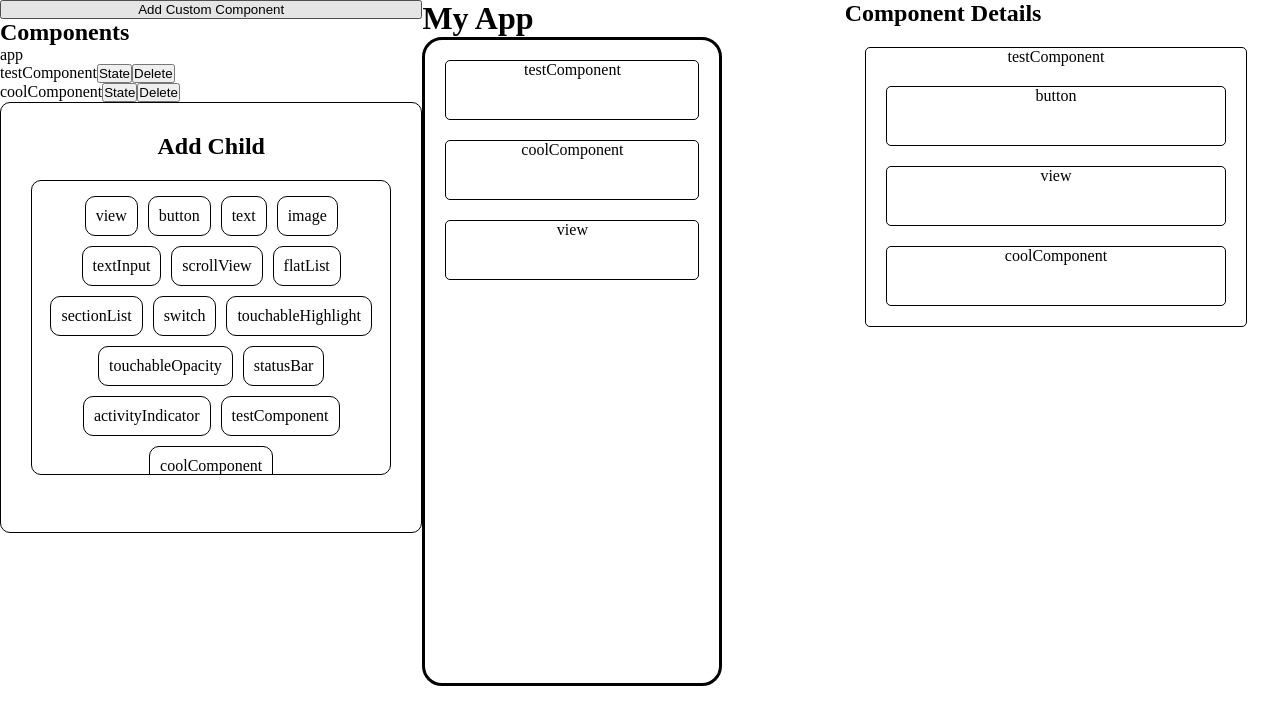
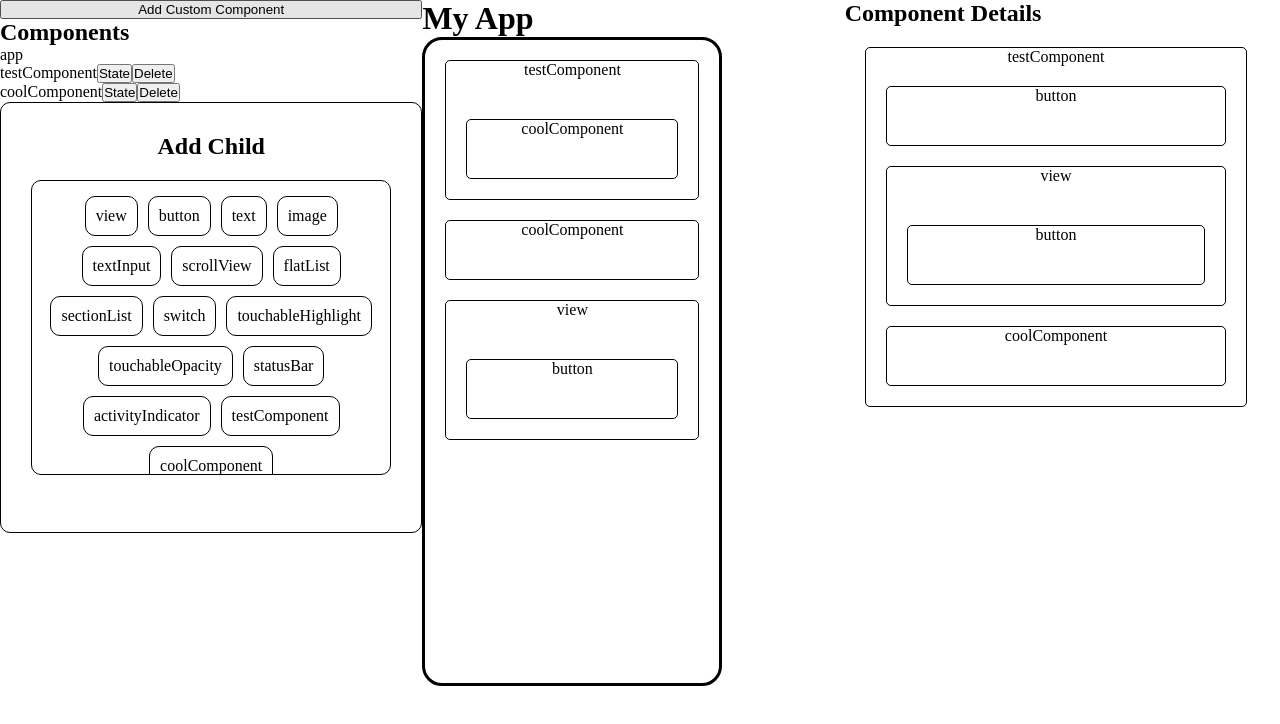
Before and after one commit to oslabs-beta/ProtoNative, a React app: page / in a window 1280 px wide. Shown: the top 724 px of the page. Built offline with nearby package versions, Linux system fonts and the light colour scheme.

Commit message:
the drag and drop works now

```diff
--- a/src/App.tsx
+++ b/src/App.tsx
@@ -79,11 +79,11 @@ const App = () => {
     view0: {
       type: 'view',
       parent: { origin: 'original', key: 'testComponent' },
-      children: [],
+      children: ['button1'],
     } as CopyNativeEl,
     button1: {
       type: 'button',
-      parent: { origin: 'copies', key: 'text0' },
+      parent: { origin: 'copies', key: 'view0' },
       children: [],
     } as CopyNativeEl,
     view1: {
--- a/src/components/middle/AppCanvas.jsx
+++ b/src/components/middle/AppCanvas.jsx
@@ -3,24 +3,40 @@ import AppContext from '../../context/AppContext';
 import ElementBlock from '../right/ElementBlock';
 
 const AppCanvas = () => {
-
-  const {originals: {app}, copies} = useContext(AppContext);
-  let appComponents = app.children.map(child => {
-
-    if (copies[child].type === 'custom'){
-      return ElementBlock(child, copies, 'app')
-    }
-    else{
-      return ElementBlock(child, copies, 'details')
+  const {
+    originals: { app },
+    copies,
+  } = useContext(AppContext);
+  let appComponents = app.children.map((child, index) => {
+    if (copies[child].type === 'custom') {
+      return (
+        <ElementBlock
+          key={index}
+          componentName={child}
+          components={copies}
+          index={index}
+          moveItem={() => console.log('hi')}
+          location={'app'}
+        />
+      );
+    } else {
+      return (
+        <ElementBlock
+          key={index}
+          componentName={child}
+          components={copies}
+          index={index}
+          moveItem={() => console.log('hi')}
+          location={'details'}
+        />
+      );
     }
   });
 
   return (
     <div id='app-canvas'>
       <h1>My App</h1>
-      <div id='phone-screen-container'>
-        {appComponents}
-      </div>
+      <div id='phone-screen-container'>{appComponents}</div>
     </div>
   );
 };
--- a/src/components/right/ComponentDetails.tsx
+++ b/src/components/right/ComponentDetails.tsx
@@ -1,21 +1,7 @@
-import React, { useContext, useState, useEffect } from 'react';
+import React, { useContext, useState, useEffect, useRef } from 'react';
 import AppContext from '../../context/AppContext';
 import ElementBlock from './ElementBlock';
 import { useDrop } from 'react-dnd';
-
-// testComponent: {
-//   type: 'custom',
-//   children: ['button1', 'view1'],
-//   state: [],
-//   index: 1,
-//   copies: ['testComponent0'],
-// },
-
-// view0: {
-//   type: 'view',
-//   parent: { origin: 'original', key: 'testComponent' },
-//   children: ['text1'],
-// },
 
 const ComponentDetails = (): JSX.Element => {
   const { currentComponent, originals, setOriginals, copies, setCopies } =
@@ -26,57 +12,76 @@ const ComponentDetails = (): JSX.Element => {
   );
 
   const moveItem = (dragIndex, hoverIndex) => {
+    console.log('drag', dragIndex, 'hover', hoverIndex);
     const item = displayedComponent.children[dragIndex];
     const copy = [...displayedComponent.children];
     copy.splice(dragIndex, 1);
     copy.splice(hoverIndex, 0, item);
     setOriginals((prevState) => {
-      let newPrevState = { ...prevState };
-      newPrevState[currentComponent].children = copy;
-      return newPrevState;
+      prevState[currentComponent].children = copy;
+      return prevState;
     });
     setChildrenOfCurrent(copy);
-    setChildElements((prev) => {
-      console.log(copy);
-      return copy.map((childName: string, index: number) => {
-        if (currentComponent !== 'app' && currentComponent !== null) {
-          return ElementBlock(childName, copies, index, moveItem, 'details');
-        }
-      });
+    const newElements = copy.map((childName: string, index: number) => {
+      if (currentComponent !== 'app' && currentComponent !== null) {
+        return (
+          <ElementBlock
+            key={index}
+            componentName={childName}
+            components={copies}
+            index={index}
+            moveItem={moveItem}
+            location={'details'}
+          />
+        );
+      }
     });
+    setChildElements(newElements);
   };
 
   const [childElements, setChildElements] = useState(
-    displayedComponent.children.map((childName: string, index: number) => {
+    childrenOfCurrent.map((childName: string, index: number) => {
       if (currentComponent !== 'app' && currentComponent !== null) {
-        return ElementBlock(childName, copies, index, moveItem, 'details');
+        return (
+          <ElementBlock
+            key={index}
+            componentName={childName}
+            components={copies}
+            index={index}
+            moveItem={moveItem}
+            location={'details'}
+          />
+        );
       }
     })
   );
 
-  // const [{ isOver }, drop] = useDrop(() => ({
-  //   accept: 'element',
-  //   drop: (item: {}, monitor) => onDrop(item, monitor), //function to drop and change state
-  //   collect: (monitor) => ({
-  //     //boolean to see if component is being dropped)
-  //     isOver: monitor.isOver(),
-  //   }),
-  // }));
-
-  // useEffect(() => {
-  //   console.log(childrenOfCurrent);
-  // }, [childrenOfCurrent]);
+  useEffect(() => {
+    setChildElements(
+      childrenOfCurrent.map((childName: string, index: number) => {
+        if (currentComponent !== 'app' && currentComponent !== null) {
+          return (
+            <ElementBlock
+              key={index}
+              componentName={childName}
+              components={copies}
+              index={index}
+              moveItem={moveItem}
+              location={'details'}
+            />
+          );
+        }
+      })
+    );
+    console.log(childrenOfCurrent);
+  }, [childrenOfCurrent]);
 
   return (
     <div id='component-details-container'>
       <h2>Component Details</h2>
 
       {currentComponent !== 'app' && currentComponent && (
-        <div
-          style={{ border: '1px solid black' }}
-          id='component-box'
-          // ref={drop}
-        >
+        <div style={{ border: '1px solid black' }} id='component-box'>
           <p>{currentComponent}</p>
           {childElements}
         </div>
--- a/src/components/right/ElementBlock.tsx
+++ b/src/components/right/ElementBlock.tsx
@@ -1,49 +1,32 @@
 import React, { useRef, useEffect, useState } from 'react';
 import { useDrag, useDrop } from 'react-dnd';
 
-const ElementBlock = (
-  componentName: string,
-  components: {},
-  index: number,
+const ElementBlock = ({
+  componentName,
+  components,
+  index,
   moveItem,
-  location
-): JSX.Element => {
-  const ref = useRef(null);
+  location,
+}) => {
   const componentDef = components[componentName];
-
   let childElements = null;
   let children = null;
-
+  const ref = useRef(null);
   const [, drop] = useDrop({
     accept: 'elements',
-    // drop: (item, monitor) => {
-    //   const didDrop = monitor.didDrop();
-    //   if (didDrop) {
-    //     return;
-    //   }
-    // },
-    drop: (item, monitor) => {
+    drop: (item: { name: string; index: number }, monitor) => {
       if (!ref.current) return;
 
       if (!monitor.canDrop()) {
         return;
       }
+      console.log(item.name, 'dropped into', componentName);
 
       const dragIndex = item.index;
       const hoverIndex = index;
       if (dragIndex === hoverIndex) return;
 
-      // const mousePosition = monitor.getClientOffset();
-      // const hoveredRect = ref.current.getBoundingClientRect();
-      // const hoverMiddleY = (hoveredRect.bottom - hoveredRect.top) / 2;
-      // const hoverClientY = mousePosition.y - hoveredRect.top;
-
-      // if (dragIndex < hoverIndex && hoverClientY < hoverMiddleY) return;
-
-      // if (dragIndex > hoverIndex && hoverClientY > hoverMiddleY) return;
-
       moveItem(dragIndex, hoverIndex);
-      item.index = hoverIndex;
     },
   });
 
@@ -58,19 +41,6 @@ const ElementBlock = (
   //
   drag(drop(ref));
 
-  childElements = componentDef.children.length
-    ? componentDef.children.map((childName: string, index: number) => {
-        if (components[childName].type !== 'custom') {
-          return ElementBlock(
-            childName,
-            components,
-            index,
-            moveItem,
-            'details'
-          );
-        }
-      })
-    : null;
   //depending on if the current component is custom or not, we must get children differently
   if (componentDef.type === 'custom' && location === 'app')
     children = componentDef.children();
@@ -83,13 +53,29 @@ const ElementBlock = (
 
     children.forEach((childName) => {
       if (location === 'app' && components[childName].type === 'custom') {
-        arr.push(ElementBlock(childName, components, index, moveItem, 'app'));
+        arr.push(
+          <ElementBlock
+            key={index}
+            componentName={childName}
+            components={components}
+            index={index}
+            moveItem={moveItem}
+            location={'app'}
+          />
+        );
       } else if (
         location === 'details' &&
         components[childName].type !== 'custom'
       ) {
         arr.push(
-          ElementBlock(childName, components, index, moveItem, 'details')
+          <ElementBlock
+            key={index}
+            componentName={childName}
+            components={components}
+            index={index}
+            moveItem={moveItem}
+            location={'details'}
+          />
         );
       }
     });
```
